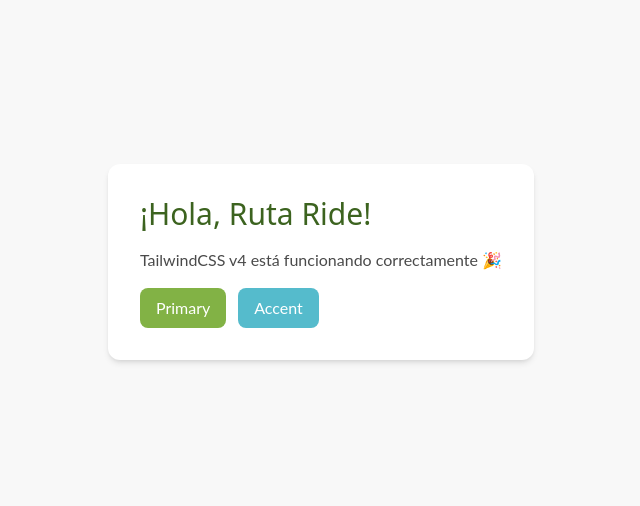
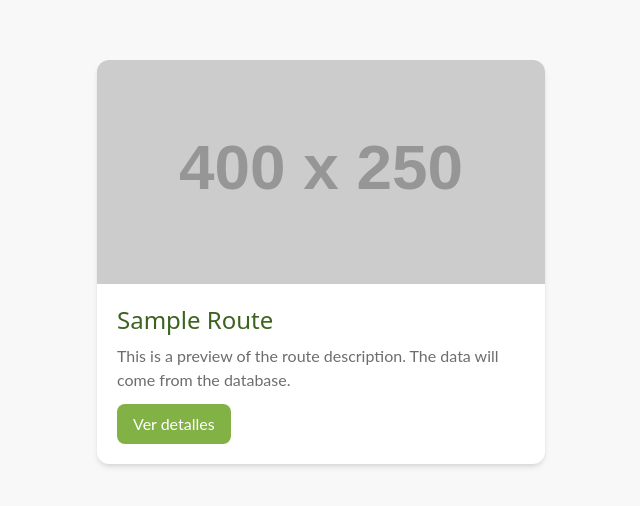
Before and after one commit to milcaponce/asturias-ruta-ride-frontend, a React (Vite) app: page / in a window 1280 px wide. Shown: the part 138-644 px from the top of the page, without its empty margins (319-959 px from the left). Built offline with nearby package versions, Linux system fonts and the light colour scheme.

Commit message:
Add RouteCard component with props structure for dynamic data

```diff
--- a/src/App.jsx
+++ b/src/App.jsx
@@ -1,15 +1,10 @@
-import { useState } from 'react'
+import RouteCard from "./components/card/RouteCard"
 
 
 export default function App() {
   return (
-    <div className="min-h-screen flex items-center justify-center">
-      <div className="max-w-xl p-8 rounded-xl shadow-md bg-white">
-        <h1 className="text-3xl mb-4">¡Hola, Ruta Ride!</h1>
-        <p className="mb-4">TailwindCSS v4 está funcionando correctamente 🎉</p>
-        <button className="btn-primary">Primary</button>
-        <button className="ml-3 btn-accent">Accent</button>
-      </div>
-    </div>
+    <main className="min-h-screen bg-backgroundLight flex items-center justify-center p-8">
+      <RouteCard />
+    </main>
   );
 }
--- a/src/components/card/RouteCard.jsx
+++ b/src/components/card/RouteCard.jsx
@@ -1,41 +1,23 @@
-import PropTypes from "prop-types";
-import styles from "./RouteCard.module.css";
+export default function RouteCard({ title, image, description }) {
+    return (
+        <article className="bg-white rounded-xl shadow-md overflow-hidden w-full max-w-md transition-transform duration-200 hover:scale-[1.02]">
+            <img
+            src={image || "https://via.placeholder.com/400x250"}
+            alt={title || "Route image"}
+            className="w-full h-56 object-cover"
+            />
 
-export default function RouteCard({ name, difficulty, duration, image }) {
-    return (
-        <article
-            className={`bg-white rounded-2xl shadow-md overflow-hidden hover:shadow-lg transition-shadow duration-300 ${styles.card}`}
-            role="region"
-            aria-label={`Ruta ${name}`}
-        >
-        <img
-            src={image}
-            alt={`Imagen de la ruta ${name}`}
-            className="w-full h-48 object-cover"
-        />
+            <div className="p-5">
+                <h2 className="font-heading text-2xl text-brandDarkGreen mb-2">
+                {title || "Sample Route"}
+                </h2>
 
-        <div className="p-4">
-            <h2 className="text-lg font-heading text-brandDarkGreen mb-1">{name}</h2>
-            <p className="text-textPrimary text-sm">
-                <span className="font-semibold">Dificultad:</span> {difficulty}
-            </p>
-            <p className="text-textPrimary text-sm">
-                <span className="font-semibold">Duración:</span> {duration}
-            </p>
+                <p className="text-textMuted mb-3">
+                {description || "This is a preview of the route description. The data will come from the database."}
+                </p>
 
-            <button
-                className="mt-3 bg-brandGreen text-white py-2 px-4 rounded-lg hover:bg-brandDarkGreen transition-colors duration-200"
-                aria-label={`Ver más sobre ${name}`}
-            >Ver ruta
-            </button>
-        </div>
-    </article>
+                <button className="btn-primary">Ver detalles</button>
+            </div>
+        </article>
     );
 }
-
-RouteCard.propTypes = {
-    name: PropTypes.string.isRequired,
-    difficulty: PropTypes.string.isRequired,
-    duration: PropTypes.string.isRequired,
-    image: PropTypes.string.isRequired,
-};
```
